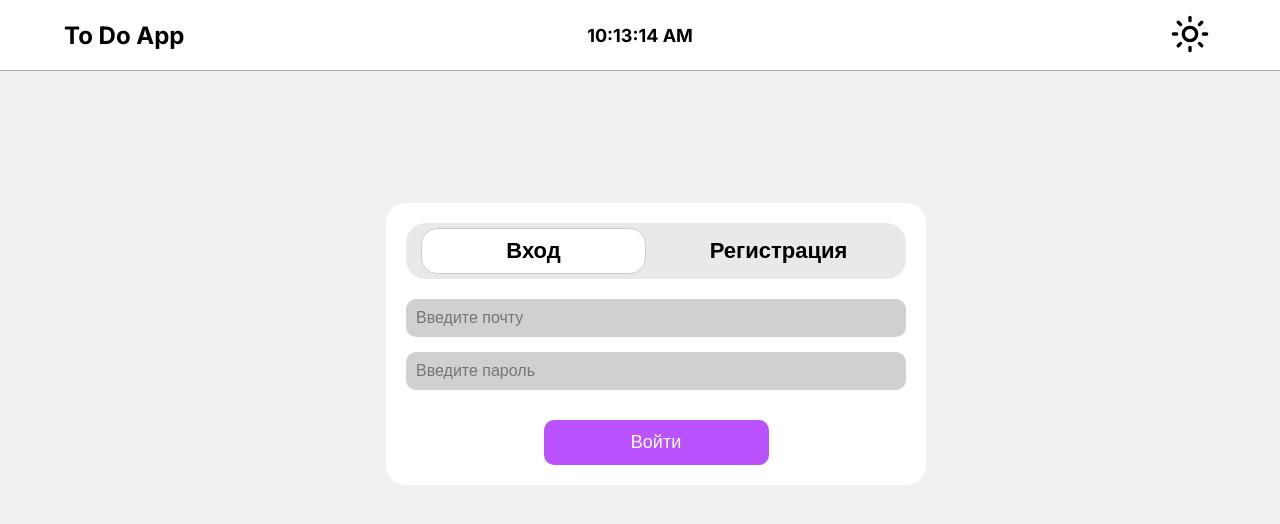
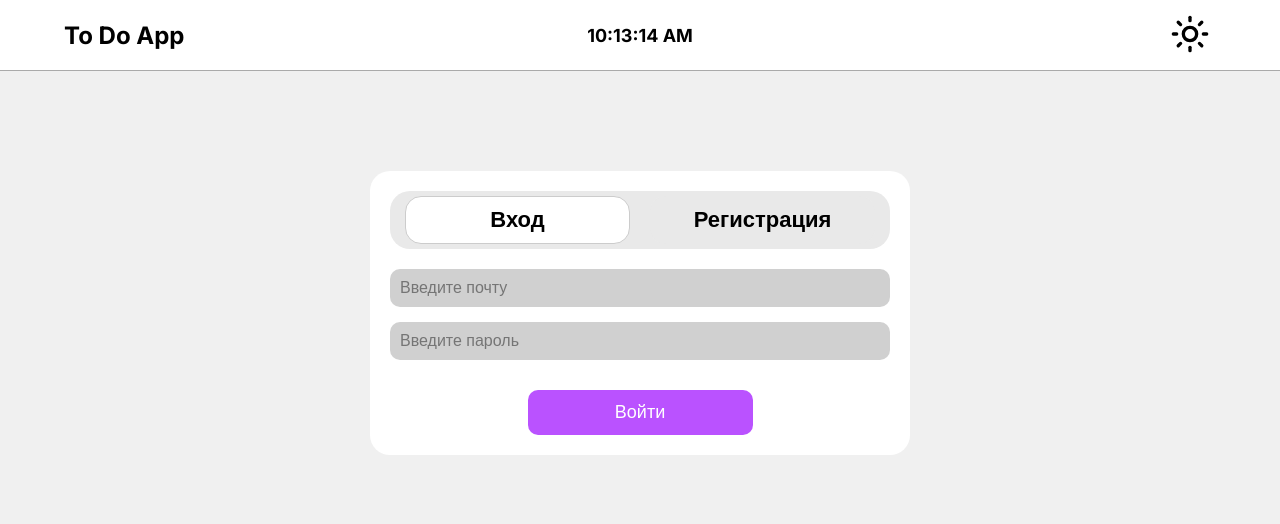
Before and after one commit to Headliner770/todo-app, a React (Vite) app: page /login in a window 1280 px wide. Shown: the top 524 px of the page. Built offline with nearby package versions, Linux system fonts and the light colour scheme.

Commit message:
TasksPage PR fix

```diff
--- a/src/App.jsx
+++ b/src/App.jsx
@@ -1,9 +1,8 @@
 import { BrowserRouter, Route, Routes, Navigate } from "react-router-dom";
-import { ThemeProvider } from "./components/Providers/ThemeProvider.jsx";
+import { Header } from "./components/Header/Header.jsx";
 import { AccessManagement } from "./components/Auth/AccessManagement/AccessManagement.jsx";
 import { TasksPage } from "./components/TasksPage/TasksPage.jsx";
 import { AppProvider } from "./components/Providers/AppProvider.jsx";
-import { AuthProvider } from "./components/Providers/AuthProvider.jsx";
 import { useAuth } from "./hooks/useAuth.jsx";
 import { ToastContainer } from "react-toastify";
 import "react-toastify/dist/ReactToastify.css";
@@ -22,9 +21,8 @@ const PrivateRoute = ({ children }) => {
 export default function App() {
   return (
     <BrowserRouter>
-      <ThemeProvider>
-        <AuthProvider>
       <AppProvider>
+        <Header />
         <Routes>
           <Route path="/" element={<Navigate to={"/login"} />} />
           <Route path="/login" element={<AccessManagement />} />
@@ -56,8 +54,6 @@ export default function App() {
           pauseOnHover
         />
       </AppProvider>
-        </AuthProvider>
-      </ThemeProvider>
     </BrowserRouter>
   );
 }
--- a/src/components/Auth/AccessManagement/AccessManagement.jsx
+++ b/src/components/Auth/AccessManagement/AccessManagement.jsx
@@ -17,21 +17,21 @@ export const AccessManagement = () => {
             <button
               className={`${styles.logButton} ${
                 activeTab === "login" ? styles.active : ""
-              } `}
+              }`}
               onClick={() => handleClick("login")}
             >
               Вход
             </button>
             <button
               className={`${styles.logButton} ${
-                activeTab === "registration" ? styles.active : ""
-              } `}
-              onClick={() => handleClick("registration")}
+                activeTab === "register" ? styles.active : ""
+              }`}
+              onClick={() => handleClick("register")}
             >
               Регистрация
             </button>
           </div>
-          <UserForm modeForm={activeTab} />
+          <UserForm key={activeTab} modeForm={activeTab} />
         </div>
       </div>
     </main>
--- a/src/components/Auth/AccessManagement/AccessManagement.module.css
+++ b/src/components/Auth/AccessManagement/AccessManagement.module.css
@@ -2,15 +2,13 @@
   width: 100%;
   background-color: var(--main-background-color);
   color: var(--main-text-color);
-  min-height: 100%;
+  min-height: 100vh;
   display: flex;
+  flex-direction: column;
   align-items: center;
-  justify-content: center;
-}
-
-.block {
-  background-color: transparent;
-  padding: 0;
+  justify-content: flex-start;
+  padding-top: 100px;
+  box-sizing: border-box;
 }
 
 .windows {
@@ -19,7 +17,8 @@
   width: 500px;
   border-radius: 20px;
   color: var(--text-color);
-  margin-top: -300px;
+  position: static;
+  transform: none;
 }
 
 .tabs {
@@ -38,15 +37,13 @@
   width: 225px;
   cursor: pointer;
   border-radius: 16px;
-  font-size: 16px;
   background-color: #e9e9e9;
   font-size: 22px;
   font-weight: 700;
-  margin: 0;
 }
 
 .logButton.active {
   background-color: #fff;
-  padding: 5px 10px;
+  padding: 10px 20px;
   border: 1px solid #ccc;
 }
--- a/src/components/Auth/UserForm/UserForm.jsx
+++ b/src/components/Auth/UserForm/UserForm.jsx
@@ -1,4 +1,4 @@
-import { useEffect, useState } from "react";
+import { useState } from "react";
 import { useNavigate } from "react-router-dom";
 import { useAuth } from "../../../hooks/useAuth.jsx";
 import { useLocalStorage } from "../../../hooks/useLocalStorage.jsx";
@@ -11,11 +11,6 @@ export const UserForm = ({ modeForm }) => {
   const [email, setEmail] = useState("");
   const [password, setPassword] = useState("");
   const [users, setUsers] = useLocalStorage("users", []);
-
-  useEffect(() => {
-    setEmail("");
-    setPassword("");
-  }, [modeForm]);
 
   const navigate = useNavigate();
   const { login } = useAuth();
@@ -73,6 +68,7 @@ export const UserForm = ({ modeForm }) => {
         <input
           type="text"
           id="email"
+          autoComplete="off"
           value={email}
           placeholder="Введите почту"
           onChange={(e) => setEmail(e.target.value)}
@@ -82,6 +78,7 @@ export const UserForm = ({ modeForm }) => {
         <input
           type="password"
           id="password"
+          autoComplete="new-password"
           value={password}
           placeholder="Введите пароль"
           onChange={(e) => setPassword(e.target.value)}
--- a/src/components/Providers/AppProvider.jsx
+++ b/src/components/Providers/AppProvider.jsx
@@ -1,11 +1,13 @@
 import React from "react";
-import { Header } from "../Header/Header.jsx";
+import { AuthProvider } from "./AuthProvider";
+import { ThemeProvider } from "./ThemeProvider";
 
 export const AppProvider = ({ children }) => {
   return (
     <>
-      <Header />
-      {children}
+      <ThemeProvider>
+        <AuthProvider>{children}</AuthProvider>
+      </ThemeProvider>
     </>
   );
 };
--- a/src/components/TasksPage/TasksPage.module.css
+++ b/src/components/TasksPage/TasksPage.module.css
@@ -15,6 +15,7 @@
 .sidePanel ul {
   list-style: none;
   padding: 0;
+  margin: 0;
 }
 
 .sidePanel li {
@@ -28,8 +29,18 @@
   border: 2px solid transparent;
 }
 
-.sidePanel li:hover {
+.sidePanel li a {
+  text-decoration: none;
+  color: var(--text-color);
+  display: block;
+  padding: 8px 12px;
+  border-radius: 10px;
+}
+
+.sidePanel li a:hover,
+.sidePanel li a.active {
   background-color: var(--hover-background-color);
+  color: var(--active-text-color);
 }
 
 .content {
@@ -43,12 +54,6 @@
   display: block;
 }
 
-.sidePanel li .active {
-  background-color: var(--active-background-color);
-  color: var(--active-text-color);
-  border-radius: 10px;
-}
-
 .sidePanel li:not(.active):hover {
   background-color: var(--hover-background-color);
 }
--- a/src/main.jsx
+++ b/src/main.jsx
@@ -3,8 +3,4 @@ import { createRoot } from "react-dom/client";
 import "./index.css";
 import App from "./App.jsx";
 
-createRoot(document.getElementById("root")).render(
-  <StrictMode>
-    <App />
-  </StrictMode>
-);
+createRoot(document.getElementById("root")).render(<App />);
```
Lines whose indentation alone changed are shown as unchanged.
